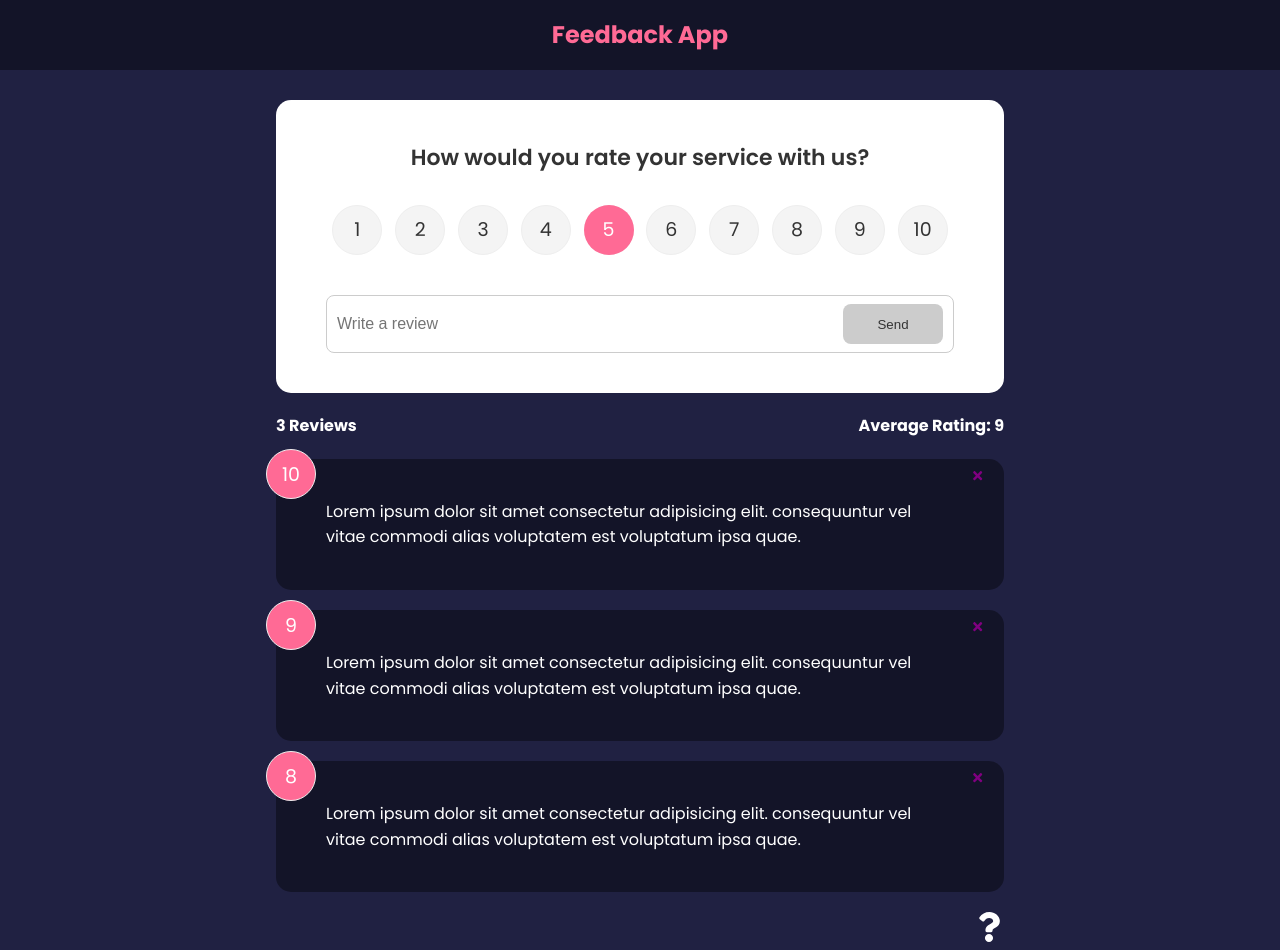
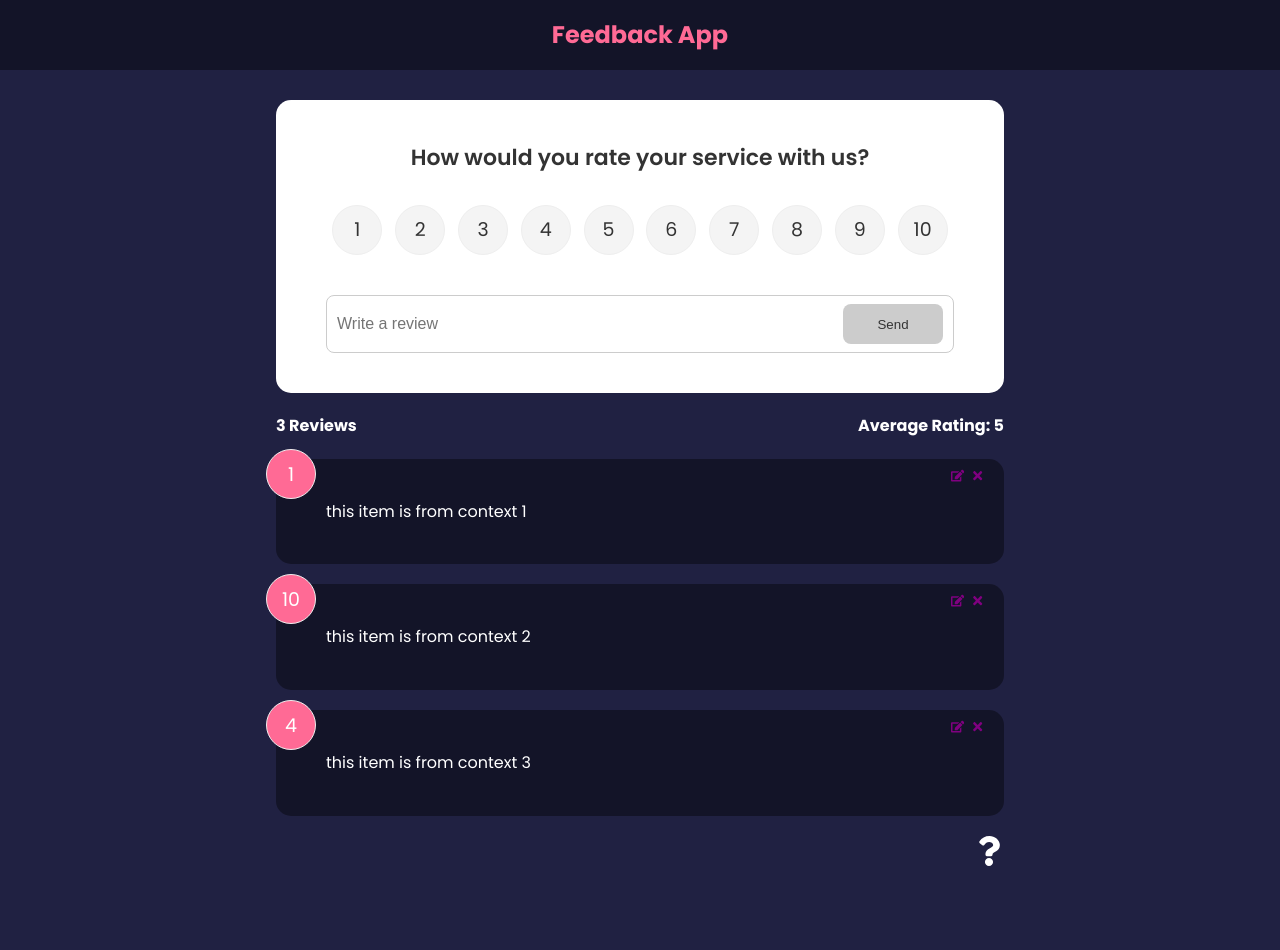
Before and after one commit to mobiblunt/feedback-app, a React (Create React App) app: page / in a window 1280 px wide. After the commit the page ends 873 px from the top, so only its background shows below. Built offline with nearby package versions, Linux system fonts and the light colour scheme.

Commit message:
fixed edit

```diff
--- a/src/App.js
+++ b/src/App.js
@@ -1,43 +1,31 @@
-import {v4 as uuidv4} from 'uuid'
+
 import {BrowserRouter as Router, Route, Routes} from 'react-router-dom'
 import Header from "./components/Header"
 import FeedbackList from "./components/FeedbackList"
-import { useState } from "react"
-import FeedbackData from "./data/FeedbackData"
 import FeedbackStats from "./components/FeedbackStats"
 import FeedbackForm from "./components/FeedbackForm"
 import AboutPage from './pages/AboutPage'
 import AboutIconLink from './components/AboutIconLink'
+import { FeedbackProvider } from './context/FeedbackContext'
 
 
 function App() {
-    const [feedback, setFeedback] = useState(FeedbackData)
 
-    const addFeedback = (newFeedback) => {
 
-        newFeedback.id = uuidv4()
-        setFeedback([newFeedback, ...feedback])
 
-    }
-const deleteFeedback = (id) => {
-    if (window.confirm('Are you sure you want to delete?')) {
-        setFeedback(feedback.filter((item) =>   item.id !== id))
-    }
-}
+
 
     return (
+        <FeedbackProvider>
         <Router>
        <Header />
        <div className="container">
         <Routes>
         <Route exact path='/' element={
             <>
-            <FeedbackForm handleAdd={addFeedback} />
-       <FeedbackStats feedback={feedback} />
-        <FeedbackList
-        feedback={feedback}
-        handleDelete={deleteFeedback}
-        />
+            <FeedbackForm />
+            <FeedbackStats />
+            <FeedbackList />
             </>
         }>
 
@@ -49,7 +37,7 @@
         <AboutIconLink />
         </div>
         </Router>
-
+        </FeedbackProvider>
     )
 }
 
--- a/src/components/FeedbackForm.jsx
+++ b/src/components/FeedbackForm.jsx
@@ -1,13 +1,26 @@
-import { useState } from "react"
+import { useState, useEffect } from "react"
 import Card from "./shared/Card"
 import Button from "./shared/Button"
 import RatingSelect from "./RatingSelect"
+import { useContext } from "react"
+import FeedbackContext from "../context/FeedbackContext"
 
 function FeedbackForm({handleAdd}) {
     const [text, setText] = useState('')
     const [rating, setRating] = useState(10)
     const [btnDisabled, setBtnDisabled] = useState(true)
     const [message, setMessage] = useState('')
+
+    const { addFeedback, feedbackEdit, updateFeedback} = useContext(FeedbackContext)
+
+    useEffect(() => {
+        if(feedbackEdit.edit === true) {
+            setBtnDisabled(false)
+            setText(feedbackEdit.item.text)
+            setRating(feedbackEdit.item.rating)
+        }
+    }, [feedbackEdit])
+
     const handleTextChange = (e) => {
         if(text === '') {
             setBtnDisabled(true)
@@ -28,7 +41,12 @@
                 text,
                 rating,
             }
-            handleAdd(newFeedback)
+            if(feedbackEdit.edit === true) {
+                updateFeedback(feedbackEdit.item.id, newFeedback)
+            } else {
+                addFeedback(newFeedback)
+            }
+
             setText('')
         }
     }
--- a/src/components/FeedbackItem.jsx
+++ b/src/components/FeedbackItem.jsx
@@ -1,15 +1,22 @@
-import {FaTimes} from 'react-icons/fa'
+import {FaTimes, FaEdit} from 'react-icons/fa'
 import Card from "./shared/Card"
+import { useContext } from 'react'
+import FeedbackContext from '../context/FeedbackContext'
 
-function FeedbackItem({item, handleDelete}) {
+function FeedbackItem({item}) {
+
+  const { deleteFeedback, editFeedback} = useContext(FeedbackContext)
 
 
 
   return (
     <Card reverse={true}>
         <div className='num-display'>{item.rating}</div>
-        <button onClick={(id) => handleDelete(item.id)} className="close">
+        <button onClick={(id) => deleteFeedback(item.id)} className="close">
             <FaTimes color='purple' />
+        </button>
+        <button onClick={(id) => editFeedback(item)} className="edit">
+          <FaEdit color='purple' />
         </button>
         <div className='text-display'>{item.text}</div>
     </Card>
--- a/src/components/FeedbackList.jsx
+++ b/src/components/FeedbackList.jsx
@@ -1,9 +1,13 @@
 import React from 'react'
 import FeedbackItem from './FeedbackItem'
 import {motion, AnimatePresence} from 'framer-motion'
+import { useContext } from 'react'
+import FeedbackContext from '../context/FeedbackContext'
 
-function FeedbackList({feedback, handleDelete}) {
-    if (!feedback || FeedbackList.length === 0) {
+function FeedbackList() {
+    const {feedback} = useContext(FeedbackContext)
+    if (!feedback) {
+        console.log(feedback)
         return <p>No feedback yet</p>
     }
 
@@ -20,7 +24,7 @@
                      >
                     <FeedbackItem key={item.id}
                 item={item}
-                handleDelete={handleDelete }
+
 
                 />
                 </motion.div>)
--- a/src/components/FeedbackStats.jsx
+++ b/src/components/FeedbackStats.jsx
@@ -1,4 +1,8 @@
-function FeedbackStats({feedback}) {
+import { useContext } from "react"
+import FeedbackContext from "../context/FeedbackContext"
+
+function FeedbackStats() {
+  const { feedback} = useContext(FeedbackContext)
     let average = feedback.reduce((acc, cur) => {
         return acc + cur.rating
     }, 0) / feedback.length
--- a/src/components/RatingSelect.jsx
+++ b/src/components/RatingSelect.jsx
@@ -1,7 +1,13 @@
-import { useState } from "react"
+import { useState, useContext, useEffect } from "react"
+import FeedbackContext from "../context/FeedbackContext"
 
 function RatingSelect({select}) {
     const [selected, setSelected] = useState(5)
+    const { feedbackEdit} = useContext(FeedbackContext)
+
+    useEffect(() => {
+      setSelected(feedbackEdit.item.rating)
+    }, [feedbackEdit])
 
     const handleChange = (e) => {
         setSelected(+e.currentTarget.value)
--- /dev/null
+++ b/src/context/FeedbackContext.js
@@ -0,0 +1,67 @@
+import {createContext, useState} from 'react'
+import {v4 as uuidv4} from 'uuid'
+
+const FeedbackContext = createContext()
+
+export const FeedbackProvider = ({children}) => {
+const [feedback, setFeedback] = useState([
+    {
+    id: 1,
+    text: 'this item is from context 1',
+    rating: 1,
+    },
+    {
+        id: 2,
+        text: 'this item is from context 2',
+        rating: 10,
+        },
+        {
+            id: 3,
+            text: 'this item is from context 3',
+            rating: 4,
+            },
+])
+
+const [feedbackEdit, setFeedbackEdit] = useState({
+    item: {},
+    edit: false,
+})
+
+const addFeedback = (newFeedback) => {
+
+    newFeedback.id = uuidv4()
+    setFeedback([newFeedback, ...feedback])
+
+}
+
+const updateFeedback = (id, updItem) => {
+    setFeedback(
+        feedback.map((item) => (item.id === id ? {...item, ...updItem} : item))
+    )
+}
+
+const deleteFeedback = (id) => {
+    if (window.confirm('Are you sure you want to delete?')) {
+        setFeedback(feedback.filter((item) =>   item.id !== id))
+    }
+}
+const editFeedback = (item) => {
+    setFeedbackEdit({
+        item,
+        edit: true,
+    })
+}
+
+    return <FeedbackContext.Provider value={{
+        feedback,
+        deleteFeedback,
+        addFeedback,
+        editFeedback,
+        feedbackEdit,
+        updateFeedback,
+    }}>
+        {children}
+    </FeedbackContext.Provider>
+}
+
+export default FeedbackContext
```
